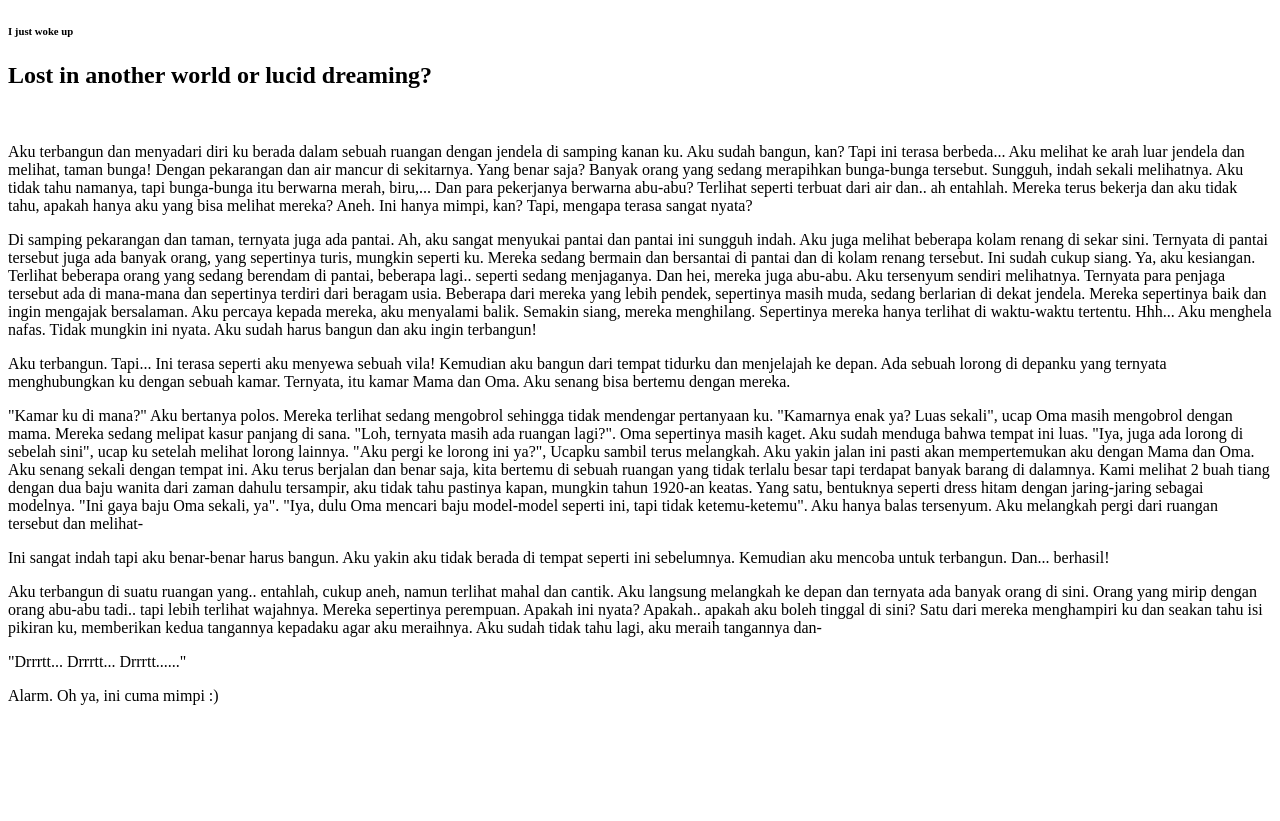
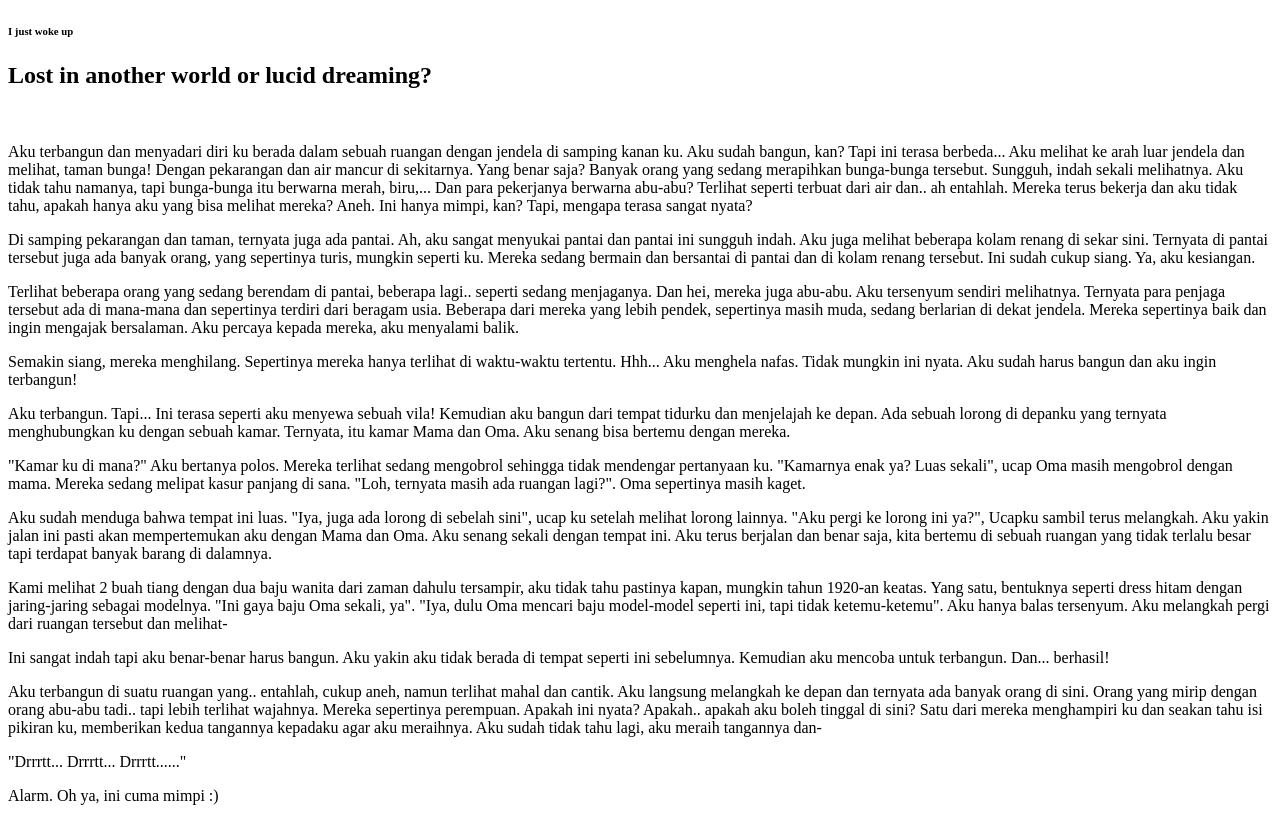
Before and after one commit to Snorlaxv/writings, a plain HTML site: page index.html in a window 1280 px wide. Before the commit the page ends 800 px from the top, so only its background shows below. Drawn offline with Linux system fonts and the light colour scheme.

Commit message:
Update index.html

```diff
--- a/index.html
+++ b/index.html
@@ -17,9 +17,11 @@ Mereka terus bekerja dan aku tidak tahu, apakah hanya aku yang bisa melihat mere
 Aneh. Ini hanya mimpi, kan? Tapi, mengapa terasa sangat nyata? </p>
 <p>
 Di samping pekarangan dan taman, ternyata juga ada pantai. Ah, aku sangat menyukai pantai dan pantai ini sungguh indah. Aku juga melihat beberapa kolam renang di sekar sini.
-Ternyata di pantai tersebut juga ada banyak orang, yang sepertinya turis, mungkin seperti ku. Mereka sedang bermain dan bersantai di pantai dan di kolam renang tersebut. Ini sudah cukup siang. Ya, aku kesiangan.
+Ternyata di pantai tersebut juga ada banyak orang, yang sepertinya turis, mungkin seperti ku. Mereka sedang bermain dan bersantai di pantai dan di kolam renang tersebut. Ini sudah cukup siang. Ya, aku kesiangan.</p>
+<p>
 Terlihat beberapa orang yang sedang berendam di pantai, beberapa lagi.. seperti sedang menjaganya. Dan hei, mereka juga abu-abu. Aku tersenyum sendiri melihatnya.
-Ternyata para penjaga tersebut ada di mana-mana dan sepertinya terdiri dari beragam usia. Beberapa dari mereka yang lebih pendek, sepertinya masih muda, sedang berlarian di dekat jendela. Mereka sepertinya baik dan ingin mengajak bersalaman. Aku percaya kepada mereka, aku menyalami balik. Semakin siang, mereka menghilang. Sepertinya mereka hanya terlihat di waktu-waktu tertentu.
+Ternyata para penjaga tersebut ada di mana-mana dan sepertinya terdiri dari beragam usia. Beberapa dari mereka yang lebih pendek, sepertinya masih muda, sedang berlarian di dekat jendela. Mereka sepertinya baik dan ingin mengajak bersalaman. Aku percaya kepada mereka, aku menyalami balik. </p>
+<p>Semakin siang, mereka menghilang. Sepertinya mereka hanya terlihat di waktu-waktu tertentu.
 Hhh... Aku menghela nafas. Tidak mungkin ini nyata. Aku sudah harus bangun dan aku ingin terbangun!</P>
 <p>
 Aku terbangun. Tapi...
@@ -28,9 +30,11 @@ Kemudian aku bangun dari tempat tidurku dan menjelajah ke depan. Ada sebuah loro
 </p>
 <p>"Kamar ku di mana?" Aku bertanya polos.
 Mereka terlihat sedang mengobrol sehingga tidak mendengar pertanyaan ku.
-"Kamarnya enak ya? Luas sekali", ucap Oma masih mengobrol dengan mama. Mereka sedang melipat kasur panjang di sana. "Loh, ternyata masih ada ruangan lagi?". Oma sepertinya masih kaget. Aku sudah menduga bahwa tempat ini luas. "Iya, juga ada lorong di sebelah sini", ucap ku setelah melihat lorong lainnya. "Aku pergi ke lorong ini ya?", Ucapku sambil terus melangkah.
+"Kamarnya enak ya? Luas sekali", ucap Oma masih mengobrol dengan mama. Mereka sedang melipat kasur panjang di sana. "Loh, ternyata masih ada ruangan lagi?". Oma sepertinya masih kaget. </p>
+<p> Aku sudah menduga bahwa tempat ini luas. "Iya, juga ada lorong di sebelah sini", ucap ku setelah melihat lorong lainnya. "Aku pergi ke lorong ini ya?", Ucapku sambil terus melangkah.
 Aku yakin jalan ini pasti akan mempertemukan aku dengan Mama dan Oma. Aku senang sekali dengan tempat ini.
-Aku terus berjalan dan benar saja, kita bertemu di sebuah ruangan yang tidak terlalu besar tapi terdapat banyak barang di dalamnya. Kami melihat 2 buah tiang dengan dua baju wanita dari zaman dahulu tersampir, aku tidak tahu pastinya kapan, mungkin tahun 1920-an keatas. Yang satu, bentuknya seperti dress hitam dengan jaring-jaring sebagai modelnya. "Ini gaya baju Oma sekali, ya". "Iya, dulu Oma mencari baju model-model seperti ini, tapi tidak ketemu-ketemu". Aku hanya balas tersenyum.
+Aku terus berjalan dan benar saja, kita bertemu di sebuah ruangan yang tidak terlalu besar tapi terdapat banyak barang di dalamnya. </p>
+<p>Kami melihat 2 buah tiang dengan dua baju wanita dari zaman dahulu tersampir, aku tidak tahu pastinya kapan, mungkin tahun 1920-an keatas. Yang satu, bentuknya seperti dress hitam dengan jaring-jaring sebagai modelnya. "Ini gaya baju Oma sekali, ya". "Iya, dulu Oma mencari baju model-model seperti ini, tapi tidak ketemu-ketemu". Aku hanya balas tersenyum.
 Aku melangkah pergi dari ruangan tersebut dan melihat-
 </p>
 <p>Ini sangat indah tapi aku benar-benar harus bangun. Aku yakin aku tidak berada di tempat seperti ini sebelumnya. Kemudian aku mencoba untuk terbangun. Dan... berhasil!
```
